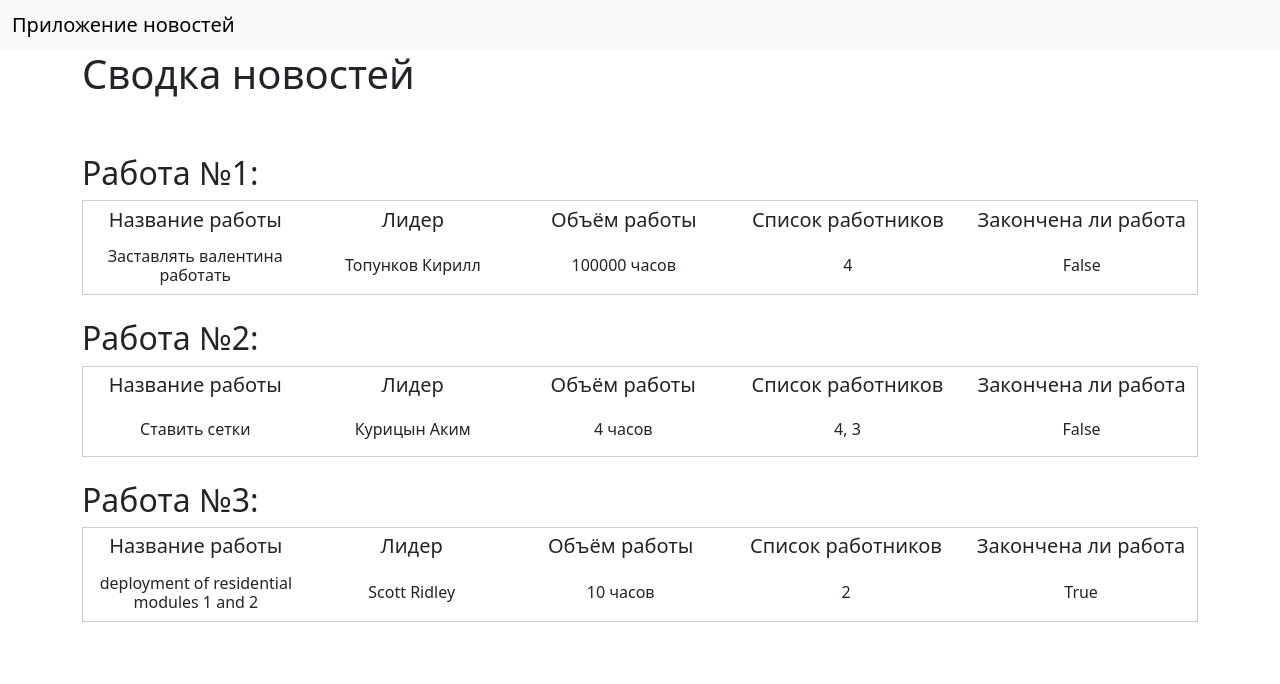
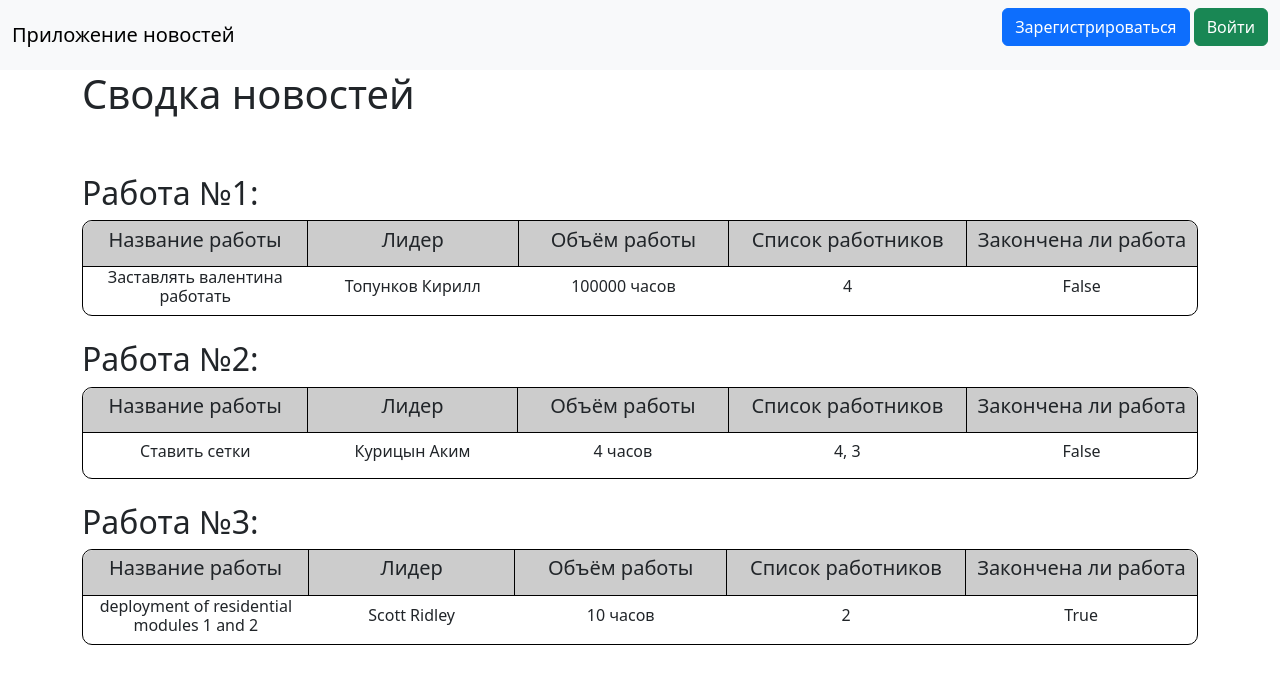
Before and after one commit to kechaii/web-db, a Flask app: page / in a window 1280 px wide. Shown: the top 684 px of the page. Run offline with Flask 3, Linux system fonts and the light colour scheme.

Commit message:
login_commit

```diff
--- a/Web-db/data/users.py
+++ b/Web-db/data/users.py
@@ -3,9 +3,11 @@ from sqlalchemy import orm
 from .db_session import SqlAlchemyBase
 from werkzeug.security import generate_password_hash, check_password_hash
 import datetime as dt
+from flask_login import UserMixin
 
 
-class User(SqlAlchemyBase):
+
+class User(SqlAlchemyBase, UserMixin):
     __tablename__ = 'users'
 
     id = sqlalchemy.Column(sqlalchemy.Integer, primary_key=True,
--- a/Web-db/main.py
+++ b/Web-db/main.py
@@ -4,9 +4,13 @@ import datetime as dt
 from data.users import User
 from data.jobs import Jobs
 from forms.user import RegisterForm
+from forms.login import LoginForm
+from flask_login import LoginManager, login_user, logout_user, login_required, current_user
 
 app = Flask(__name__)
 app.config['SECRET_KEY'] = 'kecha_i_not_me'
+login_m = LoginManager()
+login_m.init_app(app)
 
 
 def add_users():
@@ -79,9 +83,35 @@ def register():
         user.set_password(form.password.data)
         db_sess.add(user)
         db_sess.commit()
-        print(1111)
         return redirect('/')
     return render_template('register.html', title='Регистрация', form=form)
+
+
+@login_m.user_loader
+def load_user(user_id):
+    db_sess = db_session.create_session()
+    return db_sess.query(User).get(user_id)
+
+
+@app.route('/login', methods=['GET', 'POST'])
+def login():
+    form = LoginForm()
+    if form.validate_on_submit():
+        db_sess = db_session.create_session()
+        user = db_sess.query(User).filter(User.email == form.email.data).first()
+        if user and user.check_password(form.password.data):
+            login_user(user, remember=form.remember_me.data)
+            return redirect('/')
+        return render_template('login.html', form=form, message='Неправильный логин или пароль',
+                               title='Авторизация')
+    return render_template('login.html', form=form, title='Авторизация')
+
+
+@app.route('/logout')
+@login_required
+def logout():
+    logout_user()
+    return redirect('/')
 
 
 def main():
--- a/Web-db/static/css/style.css
+++ b/Web-db/static/css/style.css
@@ -1,5 +1,7 @@
 table {
-    border: 1px solid #CCC;
+    border-radius: 10px;
+    border: 1px solid #000;
+    display: block;
 }
 
 td
@@ -9,3 +11,24 @@ td
     width: 420px;
     height: 45px;
 }
+
+.title_table {
+    background-color: #CCC;
+    border-bottom: 1px solid #000;
+    border-right: 1px solid #000;
+    border-left: 1px solid #000;
+}
+
+.left_title {
+    border-radius:10px 0 0 0;
+    background-color: #CCC;
+    border-bottom: 1px solid #000;
+    border-right: 1px solid #000;
+}
+
+.right_title {
+    border-radius:0 10px 0 0;
+    background-color: #CCC;
+    border-bottom: 1px solid #000;
+    border-left: 1px solid #000;
+}
--- a/Web-db/templates/base.html
+++ b/Web-db/templates/base.html
@@ -15,6 +15,14 @@
             <nav class="navbar bg-body-tertiary">
                 <div class="container-fluid">
                     <span class="navbar-brand mb-0 h1">Приложение новостей</span>
+                    {% if current_user.is_authenticated %}
+                        <a class="navbar-brand" href="/logout">{{ current_user.name }}</a>
+                    {% else %}
+                        <p>
+                            <a class="btn btn-primary" href="/register">Зарегистрироваться</a>
+                            <a class="btn btn-success" href="/login">Войти</a>
+                        </p>
+                    {% endif %}
                 </div>
             </nav>
         </header>
--- a/Web-db/templates/index.html
+++ b/Web-db/templates/index.html
@@ -7,11 +7,11 @@
   <h2>Работа №{{ loop.index }}:</h2>
   <table>
     <tr>
-      <td><h5>Название работы</h5></td>
-      <td><h5>Лидер</h5></td>
-      <td><h5>Объём работы</h5></td>
-      <td><h5>Список работников</h5></td>
-      <td><h5>Закончена ли работа</h5></td>
+      <td class="left_title"><h5>Название работы</h5></td>
+      <td class="title_table"><h5>Лидер</h5></td>
+      <td class="title_table"><h5>Объём работы</h5></td>
+      <td class="title_table"><h5>Список работников</h5></td>
+      <td class="right_title"><h5>Закончена ли работа</h5></td>
     </tr>
     <tr>
       <td><h6>{{ item.job }}</h6></td>
```
Also changed, not shown: Web-db/forms/login.py (added, +9 -0 lines), Web-db/templates/login.html (added, +29 -0 lines).
